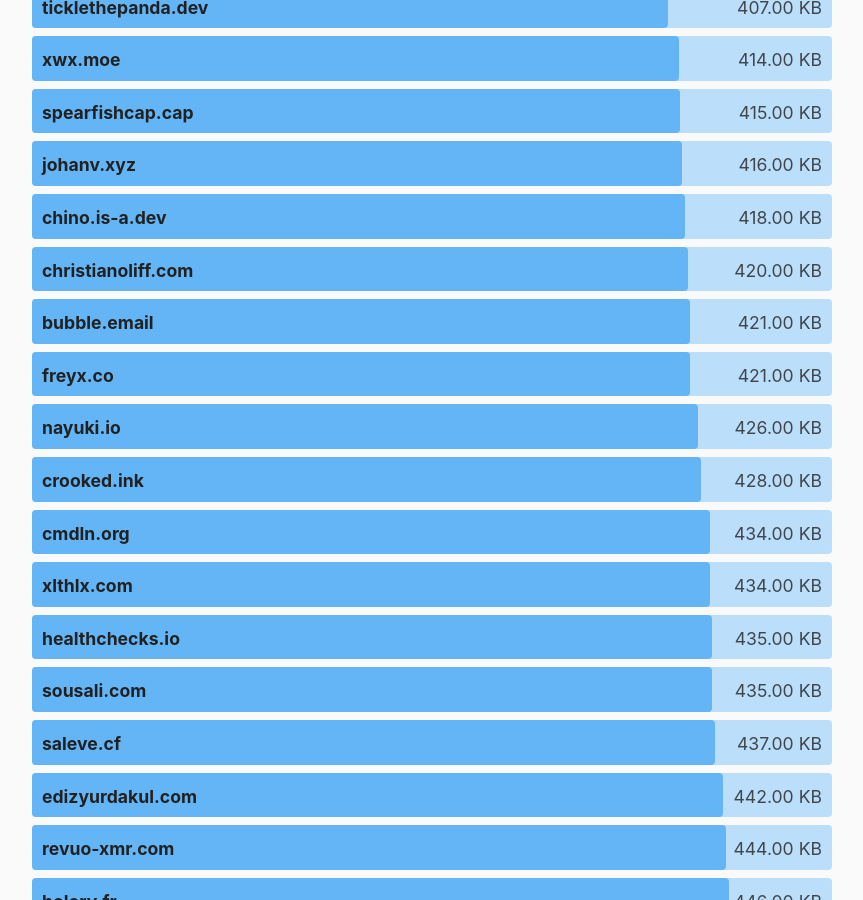
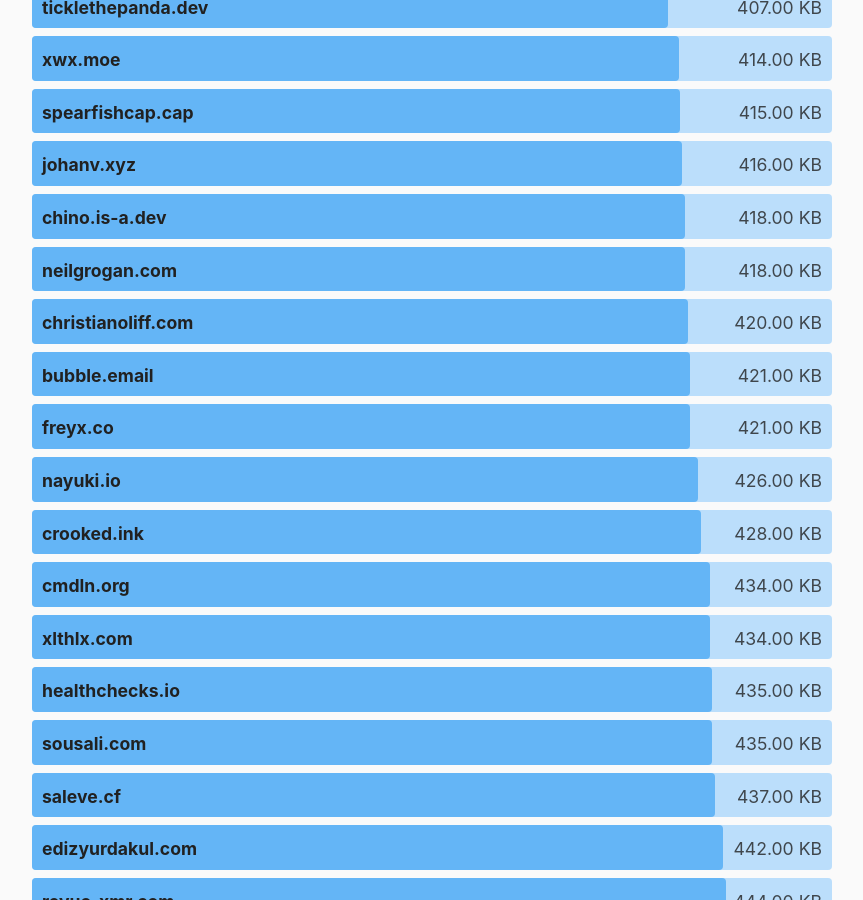
Before and after one commit to kevquirk/512kb.club, a Jekyll site: the page built from index.md, in a window 1280 px wide and 900 px high, scrolled down 29895 px. Shown: the whole window, without its empty margins (208-1071 px from the left). Built offline with Jekyll 4.4.1, drawn with Linux system fonts in a browser that asks for light colours.

Commit message:
Added neilgrogan.com
Report here: https://gtmetrix.com/reports/www.neilgrogan.com/dzJcx2Yl/ - 418KB Uncompressed.

```diff
--- a/_data/sites.yml
+++ b/_data/sites.yml
@@ -1777,6 +1777,11 @@
   size: 51.5
   last_checked: 2022-05-06
 
+- domain: neilgrogan.com
+  url: https://www.neilgrogan.com/
+  size: 418
+  last_checked: 2023-03-01
+
 - domain: nelson.cloud
   url: https://nelson.cloud/
   size: 38.1
```
